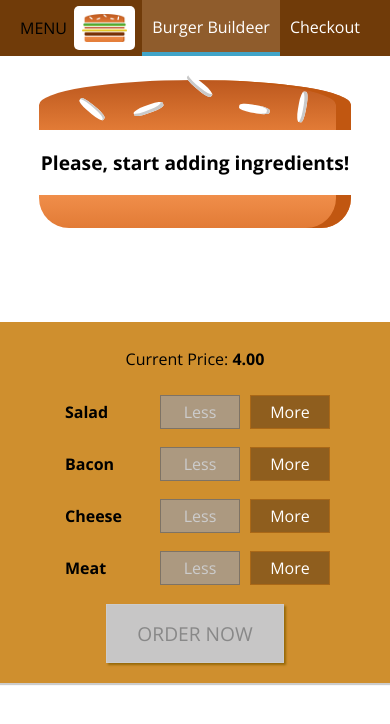
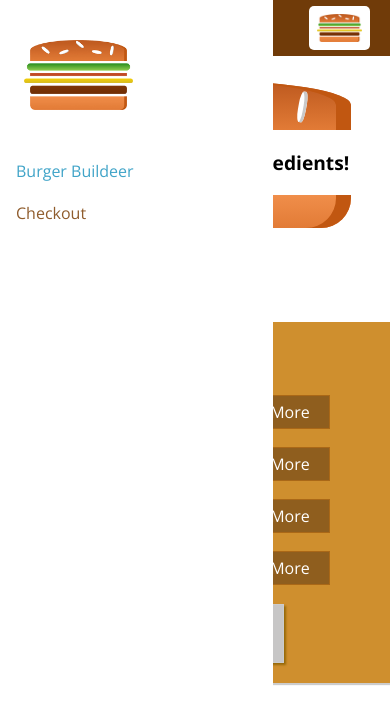
Before and after one commit to mjormy/burger-builder, a React (Create React App) app: page / in a window 390 px wide. Shown: the top 724 px of the page. Built offline with nearby package versions, Linux system fonts and the light colour scheme.

Commit message:
Ajustes en SideDrawer para mobile

```diff
--- a/src/components/Layout/Layout.js
+++ b/src/components/Layout/Layout.js
@@ -3,10 +3,12 @@
 import Aux from '../../hoc/Aux';
 import classes from './Layout.module.css'
 import Toolbar from '../Navigation/Toolbar/Toolbar';
+import SideDrawer from '../Navigation/SideDrawer/SideDrawer';
 
 const layout = (props) => (
     <Aux>
         <Toolbar />
+        <SideDrawer />
         <main className={classes.Content}>
             {props.children}
         </main>
--- a/src/components/Logo/Logo.js
+++ b/src/components/Logo/Logo.js
@@ -4,7 +4,7 @@
 import burgerLogo from '../../assets/images/burger-logo.png';
 
 const logo = (props) => (
-  <div className={classes.Logo}>
+  <div className={classes.Logo} style={{height: props.height}}>
     <img src={burgerLogo} alt="The Bestest Burger" />
   </div>
 );
--- a/src/components/Logo/Logo.module.css
+++ b/src/components/Logo/Logo.module.css
@@ -1,7 +1,7 @@
 .Logo {
   background-color: white;
   padding: 8px;
-  height: 80%;
+  height: 100%;
   box-sizing: border-box;
   border-radius: 5px;
 }
--- a/src/components/Navigation/NavigationItems/NavigationItem/NavigationItem.module.css
+++ b/src/components/Navigation/NavigationItems/NavigationItem/NavigationItem.module.css
@@ -1,19 +1,38 @@
+.NavigationItem {
+  margin: 10px 0;
+  box-sizing: border-box;
+  display: block;
+  width: 100%;
+}
+
+.NavigationItem a {
+  color: #8F5C2C;
+  text-decoration: none;
+  width: 100%;
+  box-sizing: border-box;
+  display: block;
+}
+
+.NavigationItem a:hover,
+.NavigationItem a:active,
+.NavigationItem a.active {
+    color: #40A4C8;
+}
+
+@media (min-width: 500px) {
   .NavigationItem {
     margin: 0;
-  box-sizing: border-box;
     display: flex;
     height: 100%;
+    width: auto;
     align-items: center;
   }
 
   .NavigationItem a {
     color: white;
-  text-decoration: none;
     height: 100%;
     padding: 16px 10px;
     border-bottom:4px solid transparent;
-  box-sizing: border-box;
-  display: block;
   }
 
   .NavigationItem a:hover,
@@ -23,3 +42,4 @@
       border-bottom: 4px solid #40A4C8;
       color: white;
   }
+}
--- a/src/components/Navigation/NavigationItems/NavigationItems.module.css
+++ b/src/components/Navigation/NavigationItems/NavigationItems.module.css
@@ -3,6 +3,13 @@
   padding: 0;
   list-style: none;
   display: flex;
+  flex-flow: column;
   align-items: center;
   height: 100%;
 }
+
+@media (min-width: 500px) {
+  .NavigationItems {
+    flex-flow: row;
+  }
+}
--- /dev/null
+++ b/src/components/Navigation/SideDrawer/SideDrawer.js
@@ -0,0 +1,21 @@
+import React from 'react';
+
+import Logo from '../../Logo/Logo';
+import NavigationItems from '../NavigationItems/NavigationItems';
+import classes from './SideDrawer.module.css';
+
+const sideDrawer = (props) => {
+  //
+  return (
+    <div className={classes.SideDrawer}>
+      <div className={classes.Logo}>
+        <Logo />
+      </div>
+      <nav>
+        <NavigationItems />
+      </nav>
+    </div>
+  );
+};
+
+export default sideDrawer;
--- /dev/null
+++ b/src/components/Navigation/SideDrawer/SideDrawer.module.css
@@ -0,0 +1,32 @@
+.SideDrawer {
+  position: fixed;
+  width: 280px;
+  max-width: 70%;
+  height: 100%;
+  left: 0;
+  top: 0;
+  z-index: 200;
+  background-color: white;
+  padding: 32px 16px;
+  box-sizing: border-box;
+  transition: transform 0.3s ease-out;
+}
+
+@media (min-width: 500px) {
+  .SideDrawer {
+    display: none;
+  }
+}
+
+.Open {
+  transform: translateX(0);
+}
+
+.Close {
+  transform: translateX(-100%);
+}
+
+.Logo {
+  height: 11%;
+  margin-bottom: 32px;
+}
--- a/src/components/Navigation/Toolbar/Toolbar.js
+++ b/src/components/Navigation/Toolbar/Toolbar.js
@@ -7,8 +7,10 @@
 const toolbar = (props) => (
   <header className={classes.Toolbar}>
     <div>MENU</div>
-    <Logo />
-    <nav>
+    <div className={classes.Logo}>
+      <Logo />
+    </div>
+    <nav className={classes.DesktopOnly}>
       <NavigationItems />
     </nav>
   </header>
--- a/src/components/Navigation/Toolbar/Toolbar.module.css
+++ b/src/components/Navigation/Toolbar/Toolbar.module.css
@@ -16,3 +16,13 @@
 .Toolbar nav {
   height: 100%;
 }
+
+.Logo {
+  height: 80%;
+}
+
+@media (max-width: 499px) {
+  .DesktopOnly {
+    display: none;
+  }
+}
```
Lines whose indentation alone changed are shown as unchanged.
